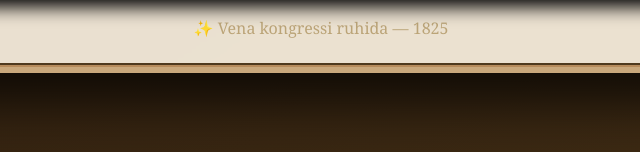
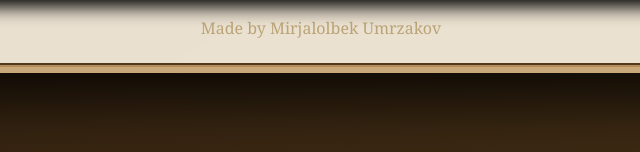
Before and after one commit to asliddinb2106-png/mirjalol, a website: page public/index.html in a window 1280 px wide. Shown: the part 552-704 px from the top of the page, 319-959 px from the left. Drawn offline with nearby package versions, Linux system fonts and the light colour scheme; no server answers.

Commit message:
Update title and footer in index.html

```diff
--- a/public/index.html
+++ b/public/index.html
@@ -3,7 +3,7 @@
 <head>
     <meta charset="UTF-8">
     <meta name="viewport" content="width=device-width, initial-scale=1.0, maximum-scale=1.0, user-scalable=yes">
-    <title>Classical History · Vena tizimi & Bismark</title>
+    <title>Mirjalolbek tomonidan testlar</title>
     <!-- Animate.css & Font Awesome -->
     <link rel="stylesheet" href="https://cdnjs.cloudflare.com/ajax/libs/animate.css/4.1.1/animate.min.css">
     <link rel="stylesheet" href="https://cdnjs.cloudflare.com/ajax/libs/font-awesome/6.0.0-beta3/css/all.min.css">
@@ -361,7 +361,7 @@
     </div>
 
     <div class="test-container animate__animated animate__fadeIn" id="mainContainer">
-        <!-- ISM KIRITISH BOSQICHI -->
+
         <div id="nameSection" class="name-section">
             <label><i class="fas fa-scroll" style="color:#b8860b;"></i> Tarixchi ismi:</label>
             <input type="text" id="userNameInput" placeholder="Masalan: fon Metternich" value="">
@@ -382,14 +382,14 @@
             </div>
         </div>
 
-        <!-- NATIJA PANELI (dastlab yashirin) -->
+
         <div id="resultArea" style="display: none;" class="result-box">
             <h2><i class="fas fa-crown" style="color:#d4af37;"></i> Tarixiy natija</h2>
             <div id="finalScoreMessage" class="score-badge">0</div>
             <button class="btn" id="restartBtn"><i class="fas fa-redo-alt"></i> Yangi test</button>
         </div>
 
-        <!-- REYTING (doimo ko'rinadi, serverdan olinadi) -->
+
         <div class="leaderboard animate__animated animate__fadeInUp">
             <h2><i class="fas fa-trophy" style="color:#f5d742;"></i> Jonli reyting (leaderboard)</h2>
             <table class="ranking-table" id="rankingTable">
@@ -399,7 +399,7 @@
                 </tbody>
             </table>
         </div>
-        <div class="footer-note">✨ Vena kongressi ruhida — 1825</div>
+        <div class="footer-note">Made by Mirjalolbek Umrzakov</div>
     </div>
 
     <script>
```
